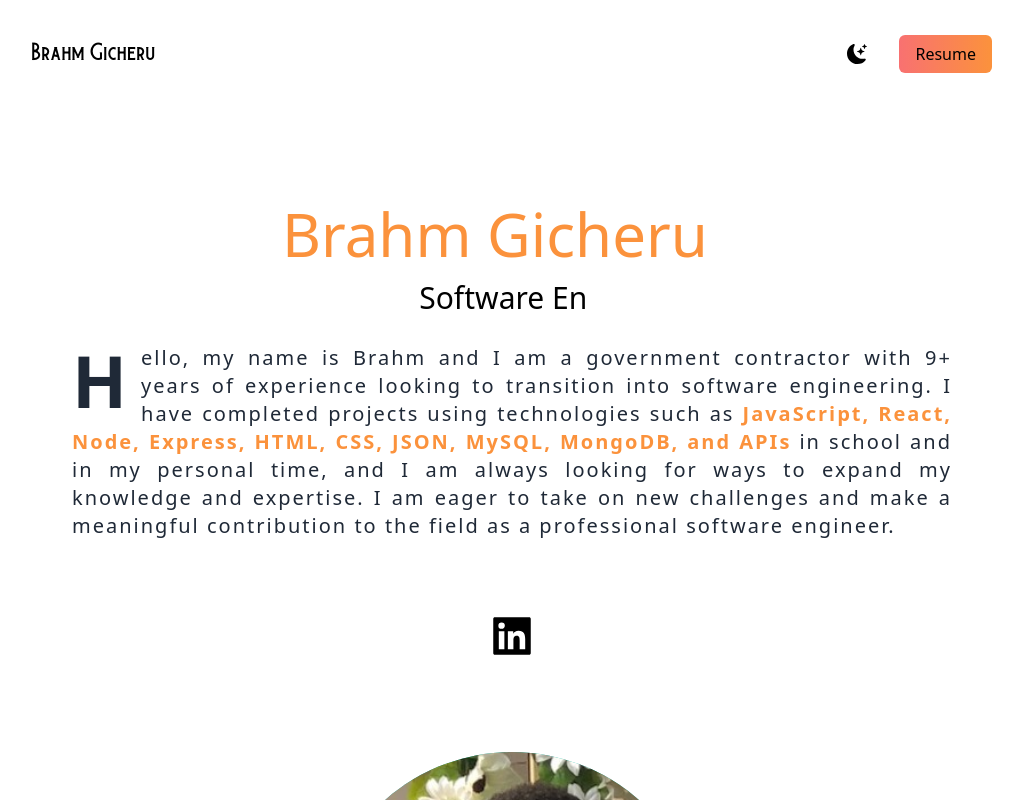
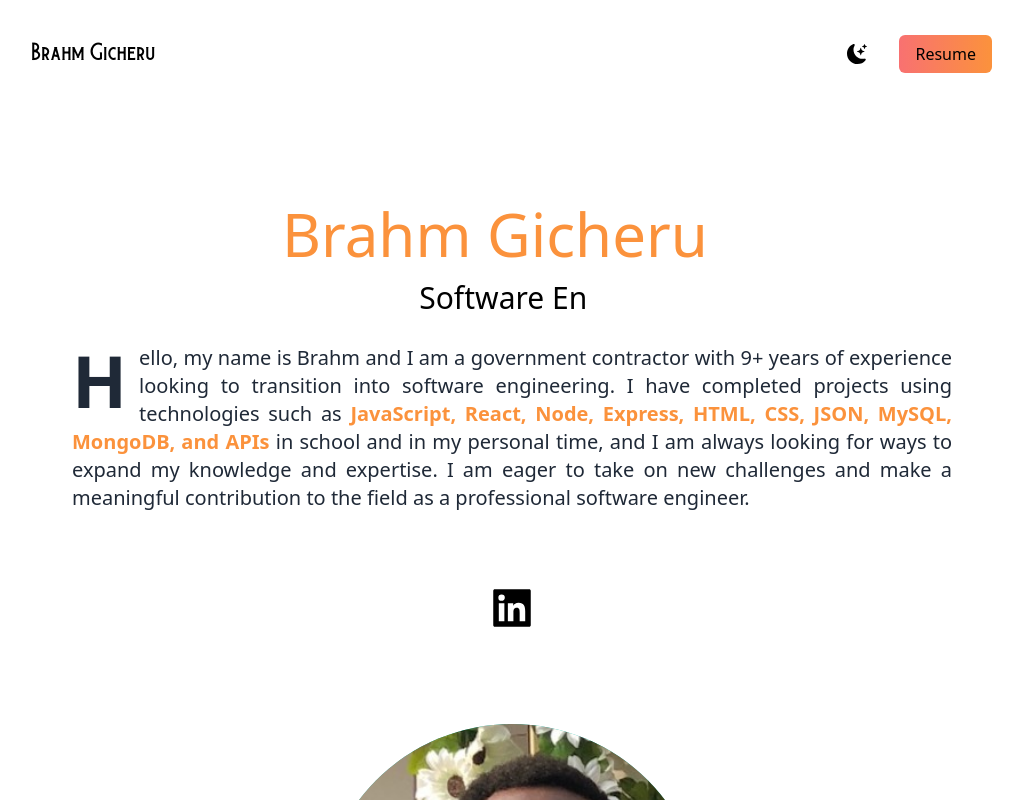
Before and after one commit to brahmg1/brahmgicheru-portfolio, a Next.js app: page / in a window 1280 px wide. Shown: the top 800 px of the page, without its empty margins (128-1151 px from the left). Built offline with nearby package versions, Linux system fonts and the light colour scheme.

Commit message:
update paragraph

```diff
--- a/pages/index.js
+++ b/pages/index.js
@@ -63,7 +63,7 @@ function HomePage() {
             }}
           />
             </h3>
-            <p className="text-md text-justify py-5 leading-8 text-gray-800 md:text-xl max-w-4xl mx-auto dark:text-white tracking-widest first-letter:text-7xl first-letter:font-bold first-letter:mr-3 first-letter:float-left">
+            <p className="text-md text-justify py-5 leading-8 text-gray-800 md:text-xl max-w-4xl mx-auto dark:text-white first-letter:text-7xl first-letter:font-bold first-letter:mr-3 first-letter:float-left">
             Hello, my name is Brahm and I am a government contractor with 9+ years of experience looking to transition into software engineering. I have completed projects using technologies such as <span className="text-orange-400 font-semibold">JavaScript, React, Node, Express, HTML, CSS, JSON, MySQL, MongoDB, and APIs </span> in school and in my personal time, and I am always looking for ways to expand my knowledge and expertise. I am eager to take on new challenges and make a meaningful contribution to the field as a professional software engineer.
             </p>
           </div>
```
